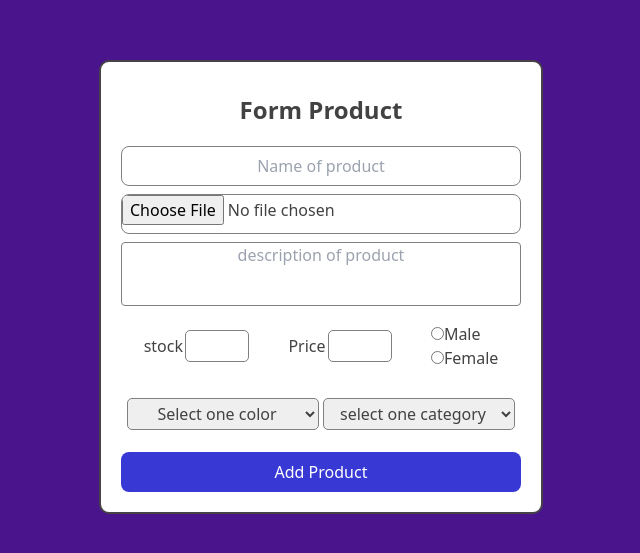
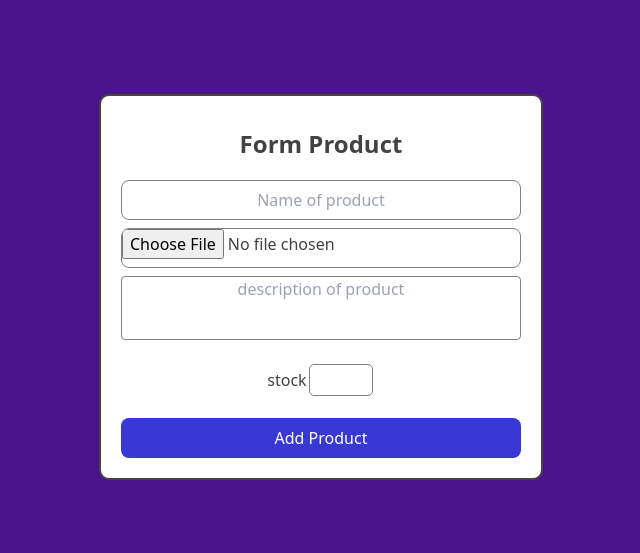
Before and after one commit to rdtaipe/Henry-PF-MERN-stack, a React (Create React App) app in the folder Client/: page /form in a window 1280 px wide. Shown: the part 113-666 px from the top of the page, without its empty margins (319-959 px from the left). Built offline with nearby package versions, Linux system fonts and the light colour scheme.

Commit message:
actualizando cambiso con git pull

```diff
--- a/Client/src/pages/Formulario/Form.css
+++ b/Client/src/pages/Formulario/Form.css
@@ -1,12 +1,12 @@
-.container{
+.container-form{
     display: flex;
     flex-direction: column;
     /* flex-wrap: nowrap; */
     justify-content:space-around;
     align-items: center;
     margin-top: 1rem;
-    background-color: #4a148c;
-    color: #424242;
+     background-color: #4a148c;
+     color: #424242;
     min-height: 100vh;
     min-width: 100vw;
     margin-top:0;
@@ -100,8 +100,16 @@
     margin: 2px;
     text-align: center;
     cursor: pointer;
+    padding: 2px;
+    background-color:#eeeeee
+}
 
+.inputSelector option:hover,
+.inputSelector option:focus {
+    background-color: #ccc !important;
+    color: #fff !important;
 }
+
 
 .botonStyle{
    /*  border: 1px solid darkorchid; */
--- a/Client/src/pages/Formulario/Form.js
+++ b/Client/src/pages/Formulario/Form.js
@@ -2,25 +2,28 @@ import React, { useState } from "react";
 import { useForm } from "react-hook-form";
 import './Form.css'
 import  utils from '../../utils/arrays_dates.json'
-
+import Header from "../../components/Header";
 const Form = () => {
     const { register, handleSubmit, formState: { errors } } = useForm();
 
-    const [input,setInput]=useState(
+   let form1=useForm();
+  // console.log(form1)
+
+/*     const [input,setInput]=useState(
         {
         name:"",
         gender:{F:"female",M:"male"},
         color:'',
         cotegories:''
         }
-    )
+    ) */
 
      const handleSelector=(e)=>{
         const {name,value}=e.target;
-        console.log(value)
+        //console.log(value)
      }
 
-    const handleGenderChange=(e)=>{
+/*     const handleGenderChange=(e)=>{
      const {name,value}=e.target;
 
         const isGenderSelected = input.gender !== undefined && input.gender !== '';
@@ -29,16 +32,18 @@ const Form = () => {
            console.log(value)
        }
 
-    }
+    } */
 
     const onSubmit = (e) => {
-       e.preventDefault();
+
+       console.log(e)
     }
     return (
-       /*  <div className=" dark:bg-purple-900 dark:text-gray-100 min-h-screen flex flex-col justify-center items-center">
+        /*  <div className=" dark:bg-purple-900 dark:text-gray-100 min-h-screen flex flex-col justify-center items-center">
             <h2 className="text-5xl font-bold leading-none sm:text-6xl">Form</h2> */
+      <div>
 
-            <div className="container">
+             <div className="container-form">
 
               <form className=" container-card"onSubmit={handleSubmit(onSubmit)}>
                        <h2 className="title">Form Product</h2>
@@ -64,7 +69,7 @@ const Form = () => {
                             name="image"
                             id="image"
                             type="file"
-                            /*   accept=".png, .jpg" */
+                               /* accept=".png, .jpg ,"  */
                             {...register('image', {
                                 required: true
                             })}
@@ -85,10 +90,10 @@ const Form = () => {
                         style={{ resize: 'none' }}
                         {...register('description', {
                             required: true,
-                            maxLength: 20
+                            maxLength: 400
                         })} />
                         {errors.description?.type === 'required' && <p className="error">Description required</p>}
-                        {errors.description?.type === 'maxLength' && <p className="error">Only can use 20 letters</p>}
+                        {errors.description?.type === 'maxLength' && <p className="error">Only can use 400 letters</p>}
                     </div>
 
 
@@ -109,7 +114,10 @@ const Form = () => {
                             {errors.stock?.type === 'required' && <p className="error">stock required</p>}
                             {errors.stock?.type === 'pattern' && <p className="error">Only can use numbers may zero</p>}
                         </div>
-                        <div>
+
+
+
+                 {/*        <div>
                             <label>Price</label>
                             <input
                                 className="input2"
@@ -118,38 +126,18 @@ const Form = () => {
                                 name="price"
                                 {...register('price', {
                                     required: true,
+                                    pattern: /^[0-9]*$/
                                 })} />
-                           {/*  {errors.price?.type === 'required' && <p>price required</p>}
-                            {errors.price?.type === 'maxLength' && <p> Only can use numbers may zeros</p>} */}
+
                             {errors.price?.type === 'required' && <p className="error">price required</p>}
                             {errors.price?.type === 'maxLength' && <p className="error"> Only can use numbers may zeros</p>}
 
                         </div>
+ */}
 
 
-                             {/*      <div >
 
-                            <input type="radio" id="male" name="gender" value={input.M}
-                             checked={input.gender.M === "male"}
-                                {...register('male', {
-                                    required: true,
-                                })}
-                            onChange={handleGenderChange} />
-                            <label htmlFor="male">Male</label><br />
-                            <input type="radio" id="female" name="gender" value={input.M}
-                         checked={input.gender.F === "female"}
-                                {...register('female', {
-                                    required: true,
-                                })}
-                            onChange={handleGenderChange}  />
-                            <label htmlFor="female">Female</label><br />
-
-                            {errors.gender?.type === 'required' && <p className="error">sex required</p>}
-
-                        </div> */}
-
-
-                        <div className="container-sex" >
+                    {/*     <div className="container-sex" >
                             <input
                                 type="radio"
                                 id="male"
@@ -172,12 +160,12 @@ const Form = () => {
                             <label htmlFor="female">Female</label>
                             <br />
                            {errors.gender && <p className="error">Sex is required</p>}
-                        </div>
+                        </div> */}
 
                     </div>
 
 
-                    <div className="container2">
+                {/*     <div className="container2">
                         <div>
                             <select
                                 className="inputSelector"
@@ -223,7 +211,7 @@ const Form = () => {
                             {errors.categories && <p className="error" >Select a category</p>}
                         </div>
 
-                    </div>
+                    </div> */}
 
                      <div>
                            {/*  {!input.color || !input.gender || !input.name || !input.cotegories} */}
@@ -231,8 +219,7 @@ const Form = () => {
                      </div>
                 </form>
             </div>
-
-
+      </div>
     );
 };
 
```
